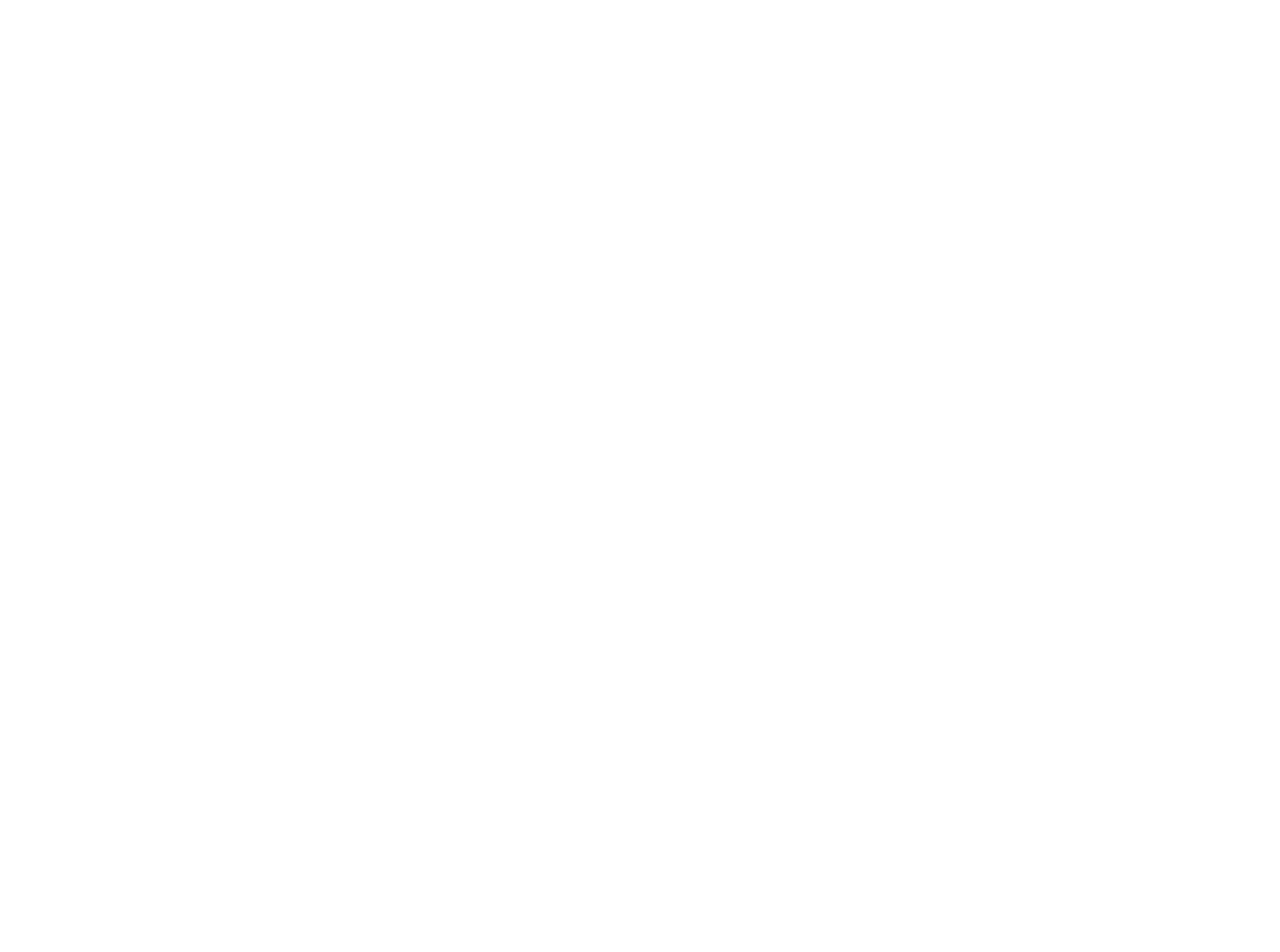
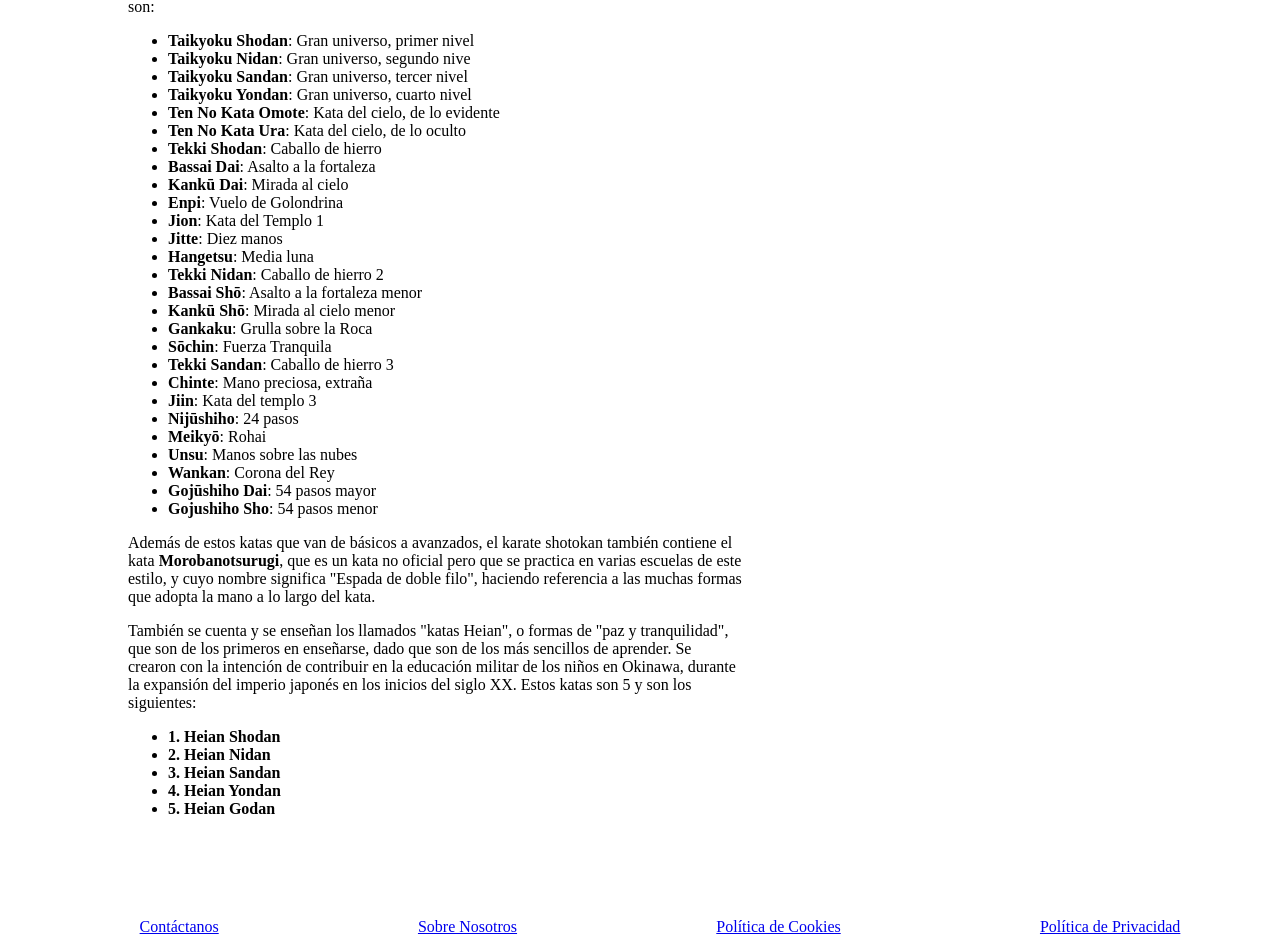
Before and after one commit to Ulise22/karate-info, a Next.js app: page /estilos/karate-shotokan in a window 1280 px wide. Before the commit this address had no page. Shown: the part 1760-2712 px from the top of the page. Before the commit the page ends 924 px from the top, so only its background shows below. Built offline with nearby package versions, Linux system fonts and the light colour scheme; a web font is replaced by a local one.

Commit message:
karate-shotokan article done

```diff
--- /dev/null
+++ b/src/app/estilos/(estilos)/karate-shotokan/page.tsx
@@ -0,0 +1,58 @@
+import ArticlesHero from '@/components/ArticlesHero'
+import styles from '@/app/articulos/article.module.css'
+import shokotan from '@/assets/homepage/articles/shotokan.jpg'
+import Link from 'next/link'
+
+export default function Shotokan () {
+    return(
+        <main className={styles.article}>
+            <ArticlesHero title='Karate Shotokan' img={shokotan} />
+            <section className={styles.article__container}>
+                <p>El karate Shotokan es el primer estilo de <Link href='/articulos/karate-do'>Karate-do</Link> japonés, que fue desarrollado en su filosofía por el maestro <b>Gichin Funakoshi</b>, quien hoy en día es considerado el padre del karate moderno, a partir del confucionismo y del código <b>Bushido</b>, que son las normas por las que se regían los guerreros samurái, y desarrollado en cuanto a técnica y táctica por el hijo del maestro Funakoshi, Yoshitaka Funakoshi. Su nombre proviene de la nomenclatura que le pusieron sus alumnos al Dojo Sala que fue fundado en 1936, pero que sin embargo no fue reconocido oficialmente por el gobierno japonés hasta 1939.</p>
+                <p>Este estilo nace a partir de la fusión entre las 2 maneras de practicar artes marciales que había en la isla de <Link href='/articulos/okinawa-karate'>Okinawa</Link>, el <Link href='/estilos/shonji-ryu'>Shorin Ryu</Link> y el <b>Shorei Ryu</b> (hoy en día siendo <Link href='/estilos/gojuryu'>Goju Ryu</Link>), que el maestro Funakoshi aprendió de sus maestros <b>Itosu</b> quien era especialista en Shorei, y <b>Azato</b>, que era el especialista en Shorin. Tambiém fue influenciado a mediados del siglo XX en cuanto a su metodología, uniforme, grados, rituales y en varias ténicas por el <b>Kendo</b> (esgrima con sable) y por el <b>Judo</b> (lucha cuerpo a cuerpo), que eran practicadas por varios de sus primeros promotores a nivel mundial.</p>
+                <p>El tigre que aparece en el emblema oficial de este estilo, primero hace referencia al monte Tarao, lugar ubicado en el pueblo natal del maestro Funakoshi, y segundo, esta basado en el diseño chino clásico que significa &quot;El tigre nunca duerme&quot;, simbolizando el estado de alerta de tigre listo para la acción y la serenidad pacífica de la mente.</p>
+                <p>En cuanto a su ténica, es caracterizado sobre todo por hacer uso de las posiciones bajas durante gran parte de su ejecución, buscando más estabilidad y ganar potencia. Por tanto sirve para ejercitar la zona ded las caderas y practicar las contracciones musculares. El Shotokan hace uso de las patadas altas y de los movimientos de larga distancia. Es por esto que solo considera un estilo de karate &quot;más japonés&quot;.</p>
+                <h2 className={styles.article__subtitle}>Katas de Shokotan</h2>
+                <p>Los katas con el nombre y su traducción al español utilizados en el estilos de karate Shokotan son: </p>
+                <ul>
+                    <li><b>Taikyoku Shodan</b>: Gran universo, primer nivel</li>
+                    <li><b>Taikyoku Nidan</b>: Gran universo, segundo nive</li>
+                    <li><b>Taikyoku Sandan</b>: Gran universo, tercer nivel</li>
+                    <li><b>Taikyoku Yondan</b>: Gran universo, cuarto nivel</li>
+                    <li><b>Ten No Kata Omote</b>: Kata del cielo, de lo evidente</li>
+                    <li><b>Ten No Kata Ura</b>: Kata del cielo, de lo oculto</li>
+                    <li><b>Tekki Shodan</b>: Caballo de hierro</li>
+                    <li><b>Bassai Dai</b>: Asalto a la fortaleza</li>
+                    <li><b>Kankū Dai</b>: Mirada al cielo</li>
+                    <li><b>Enpi</b>: Vuelo de Golondrina</li>
+                    <li><b>Jion</b>: Kata del Templo 1</li>
+                    <li><b>Jitte</b>: Diez manos</li>
+                    <li><b>Hangetsu</b>: Media luna</li>
+                    <li><b>Tekki Nidan</b>: Caballo de hierro 2</li>
+                    <li><b>Bassai Shō</b>: Asalto a la fortaleza menor</li>
+                    <li><b>Kankū Shō</b>: Mirada al cielo menor</li>
+                    <li><b>Gankaku</b>: Grulla sobre la Roca</li>
+                    <li><b>Sōchin</b>: Fuerza Tranquila</li>
+                    <li><b>Tekki Sandan</b>: Caballo de hierro 3</li>
+                    <li><b>Chinte</b>: Mano preciosa, extraña</li>
+                    <li><b>Jiin</b>: Kata del templo 3</li>
+                    <li><b>Nijūshiho</b>: 24 pasos</li>
+                    <li><b>Meikyō</b>: Rohai</li>
+                    <li><b>Unsu</b>: Manos sobre las nubes</li>
+                    <li><b>Wankan</b>: Corona del Rey</li>
+                    <li><b>Gojūshiho Dai</b>: 54 pasos mayor</li>
+                    <li><b>Gojushiho Sho</b>: 54 pasos menor</li>
+                </ul>
+                <p>Además de estos katas que van de básicos a avanzados, el karate shotokan también contiene el kata <b>Morobanotsurugi</b>, que es un kata no oficial pero que se practica en varias escuelas de este estilo, y cuyo nombre significa &quot;Espada de doble filo&quot;, haciendo referencia a las muchas formas que adopta la mano a lo largo del kata.</p>
+                <p>También se cuenta y se enseñan los llamados &quot;katas Heian&quot;, o formas de &quot;paz y tranquilidad&quot;, que son de los primeros en enseñarse, dado que son de los más sencillos de aprender. Se crearon con la intención de contribuir en la educación militar de los niños en Okinawa, durante la expansión del imperio japonés en los inicios del siglo XX. Estos katas son 5 y son los siguientes: </p>
+                <ul>
+                    <li><b>1. Heian Shodan</b></li>
+                    <li><b>2. Heian Nidan</b></li>
+                    <li><b>3. Heian Sandan</b></li>
+                    <li><b>4. Heian Yondan</b></li>
+                    <li><b>5. Heian Godan</b></li>
+                </ul>
+            </section>
+        </main>
+    )
+}
--- a/src/app/estilos/page.tsx
+++ b/src/app/estilos/page.tsx
@@ -26,7 +26,7 @@ export default function Estilos () {
                     <h2 className={styles.articulos__hero__title}>Kyokushin Kai</h2>
                     <p className={styles.articulos__hero__text}>Kyokushinkai (que en español significa algo así como &quot;Sociedad de la Última Verdad&quot; o &quot;Verdad Definitiva&quot;) es un estilo de karate fundado de 1953 por el maestro de artes marciales japonés Masutatsu Oyama. Tiene como objetivo la eficacia en el combate real...</p>
                 </Link>
-                <Link href='/estilos/karate-shokotan' className={`${styles.articulos__hero__container} ${styles.normal2}`}>
+                <Link href='/estilos/karate-shotokan' className={`${styles.articulos__hero__container} ${styles.normal2}`}>
                     <Image className={styles.articulos__hero__image} src={shokotan} alt='' />
                     <h2 className={styles.articulos__hero__title}>Karate Shokotan</h2>
                     <p className={styles.articulos__hero__text}>El karate Shokotan es el primer estilo de karate-do japonés. Desarrollado por el maestro Gichin Funakoshi...</p>
--- a/src/app/page.tsx
+++ b/src/app/page.tsx
@@ -14,7 +14,6 @@ import lidia from '@/assets/homepage/peleadores/lidia_rodriguez.jpg'
 import rafael from '@/assets/homepage/peleadores/aghayev_rafael.jpg'
 import yorgelis from '@/assets/homepage/peleadores/yorgelis_salazar.jpg'
 /* Estílos Images */
-import byakuren from '@/assets/articles-preview/byakuren.jpg'
 import shorinji from '@/assets/homepage/articles/shorinji_ryu.jpg'
 import kata from '@/assets/homepage/articles/karate_kata.jpg'
 import kobudo from '@/assets/homepage/articles/karate_kobudo.jpg'
--- a/src/components/Footer.tsx
+++ b/src/components/Footer.tsx
@@ -1,11 +1,14 @@
+import Link from 'next/link'
 import styles from './footer.module.css'
 
 export default function Footer () {
     return(
         <footer className={styles.footer}>
             <ul className={styles.footer__container}>
-                <li>Contáctanos</li>
-                <li>Sobre Nosotros</li>
+                <li><Link href='/contacto'>Contáctanos</Link></li>
+                <li><Link href='/sobre-nosotros'>Sobre Nosotros</Link></li>
+                <li><Link href='/cookies'>Política de Cookies</Link></li>
+                <li><Link href='/privacidad'>Política de Privacidad</Link></li>
             </ul>
             <div className={styles.footer__line} />
             <p className={styles.footer__p}>Página diseñada y desarrollada por Ulises Montenegro</p>
--- a/src/components/Navbar.tsx
+++ b/src/components/Navbar.tsx
@@ -45,7 +45,7 @@ export default function Navbar () {
                         <li><Link onClick={() => setMenu(!menu)} className={styles.navbar__item_dropdown__link} href='/estilos/kyokushin-kai'>Kyokushin Kai</Link></li>
                         <li><Link onClick={() => setMenu(!menu)} className={styles.navbar__item_dropdown__link} href='/estilos/gojuryu'>Goju Ryu</Link></li>
                         <li><Link onClick={() => setMenu(!menu)} className={styles.navbar__item_dropdown__link} href='/articulos/karate-do'>Karate-do</Link></li>
-                        <li><Link onClick={() => setMenu(!menu)} className={styles.navbar__item_dropdown__link} href='/estilos/karate-shokotan'>Shokotan</Link></li>
+                        <li><Link onClick={() => setMenu(!menu)} className={styles.navbar__item_dropdown__link} href='/estilos/karate-shotokan'>Shotokan</Link></li>
                         <li><Link onClick={() => setMenu(!menu)} className={styles.navbar__item_dropdown__link} href='/estilos/karate-kobudo'>Kobudo</Link></li>
                         <li><Link onClick={() => setMenu(!menu)} className={styles.navbar__item_dropdown__link} href='/estilos/karate-kata'>Karate Kata</Link></li>
                         <li><Link onClick={() => setMenu(!menu)} className={styles.navbar__item_dropdown__link} href='/estilos/shorinji-ryu'>Shonriji Ryu</Link></li>
```
Also changed, not shown: src/app/(footer)/contacto/page.tsx (added, +9 -0 lines), src/app/(footer)/cookies/page.tsx (added, +9 -0 lines), src/app/(footer)/privacidad/page.tsx (added, +9 -0 lines), src/app/(footer)/sobre-nosotros/page.tsx (added, +9 -0 lines), src/app/estilos/(estilos)/karate-shokotan/page.tsx (deleted, +0 -14 lines).
